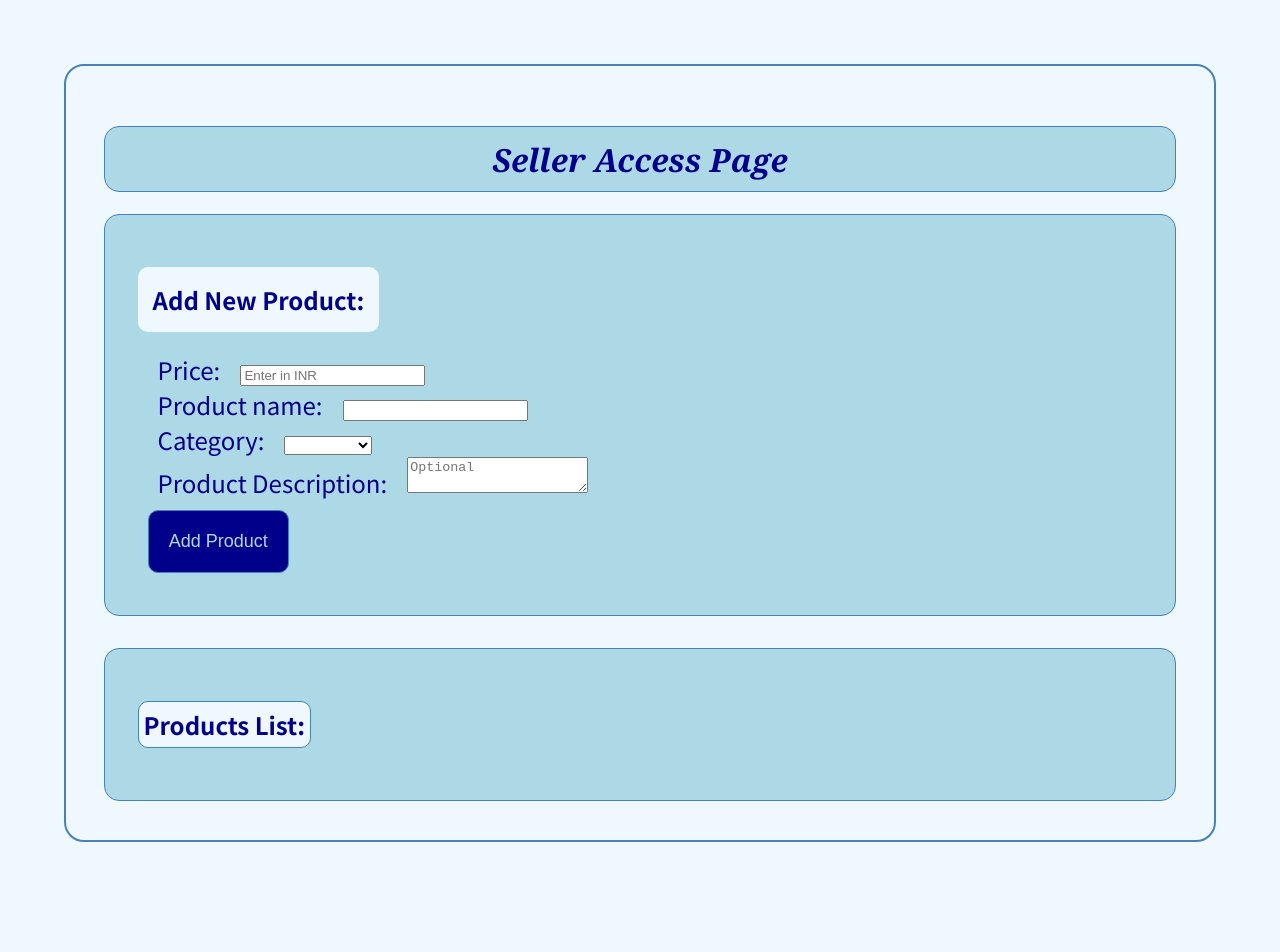
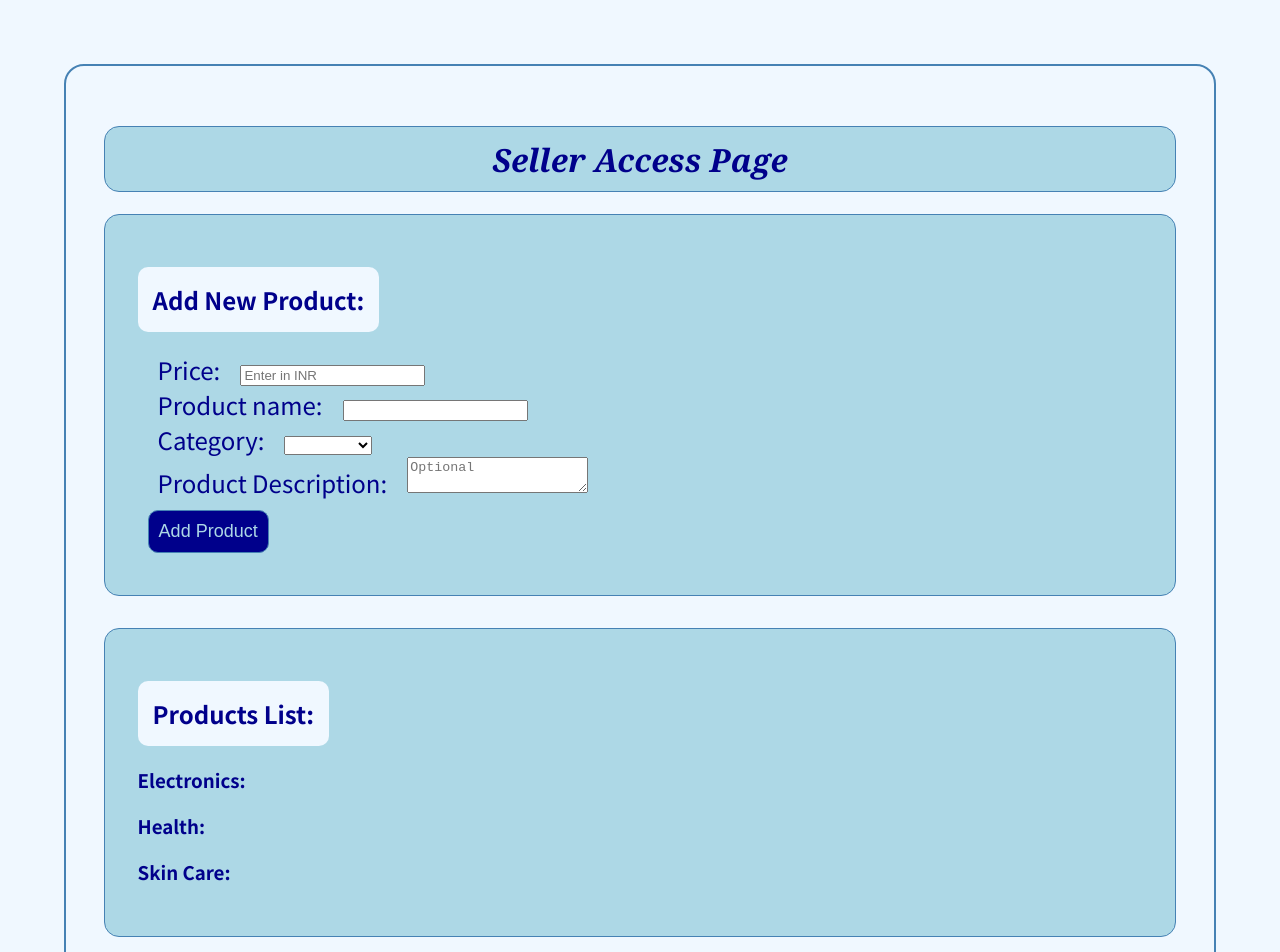
Before and after one commit to Meena024/SellerPageTrial, a React (Create React App) app: page / in a window 1280 px wide. Shown: the top 952 px of the page. Before the commit the page ends 906 px from the top, so only its background shows below. Built offline with nearby package versions, Linux system fonts and the light colour scheme.

Commit message:
stored products listed below, edit and remove functions embedded.

```diff
--- a/src/Components/ProductInputForm.css
+++ b/src/Components/ProductInputForm.css
@@ -17,7 +17,7 @@ button {
   background-color: darkblue;
   color: lightblue;
   border: 1.5px steelblue solid;
-  padding: 2%;
+  padding: 1%;
   margin: 1%;
   border-radius: 10px;
   font-size: large;
--- a/src/Components/ProductInputForm.js
+++ b/src/Components/ProductInputForm.js
@@ -1,5 +1,4 @@
-import React, { useContext, useState } from "react";
-import "../Context/Productcontext";
+import React, { useContext, useState, useEffect } from "react";
 import "./ProductInputForm.css";
 import { ProductContext } from "../Context/Productcontext";
 
@@ -9,7 +8,16 @@ const ProductInputForm = () => {
   const [category, setCategory] = useState("");
   const [description, setDescription] = useState("");
 
-  const { addProduct } = useContext(ProductContext);
+  const { addProduct, currentProduct } = useContext(ProductContext);
+
+  useEffect(() => {
+    if (currentProduct) {
+      setPrice(currentProduct.price);
+      setProduct_name(currentProduct.product_name);
+      setCategory(currentProduct.category);
+      setDescription(currentProduct.description);
+    }
+  }, [currentProduct]);
 
   const handleSubmit = (e) => {
     e.preventDefault();
--- a/src/Components/ProductsListing.css
+++ b/src/Components/ProductsListing.css
@@ -9,8 +9,7 @@
 
 .listing-h2 {
   width: fit-content;
-    border: 1.5px steelblue solid;
   border-radius: 10px;
-    padding: 0.5%;
+  padding: 1.5%;
   background-color: aliceblue;
 }
--- a/src/Components/ProductsListing.js
+++ b/src/Components/ProductsListing.js
@@ -1,10 +1,32 @@
-import React from "react";
+import React, { useContext } from "react";
+import { ProductContext } from "../Context/Productcontext";
 import "./ProductsListing.css";
 
 const ProductsListing = () => {
+  const { products, onRemove, onEdit } = useContext(ProductContext);
+
+  const renderProducts = (category) => {
+    return products
+      .filter(
+        (product) => product.category.toLowerCase() === category.toLowerCase()
+      )
+      .map((product) => (
+        <li key={product.id} title="product.description">
+          {product.product_name}: {product.price}INR{" "}
+          <button onClick={() => onRemove(product.id)}>Remove</button>
+          <button onClick={() => onEdit(product.id)}>Edit</button>
+        </li>
+      ));
+  };
   return (
     <div className="listing">
       <h2 className="listing-h2">Products List:</h2>
+      <h3>Electronics:</h3>
+      <ul>{renderProducts("Electronics")}</ul>
+      <h3>Health:</h3>
+      <ul>{renderProducts("Health")}</ul>
+      <h3>Skin Care:</h3>
+      <ul>{renderProducts("Skin Care")}</ul>
     </div>
   );
 };
--- a/src/Context/Productcontext.js
+++ b/src/Context/Productcontext.js
@@ -4,6 +4,7 @@ export const ProductContext = createContext();
 
 export const ProductProvider = ({ children }) => {
   const [products, setProducts] = useState([]);
+  const [currentProduct, setCurrentProduct] = useState(null);
 
   const addProduct = (product) => {
     setProducts((prevProducts) => [
@@ -13,8 +14,30 @@ export const ProductProvider = ({ children }) => {
     // console.log(products);
   };
 
+  const onRemove = (id) => {
+    setProducts((prevProducts) =>
+      prevProducts.filter((product) => product.id !== id)
+    );
+  };
+
+  const onEdit = (id) => {
+    const editProduct = products.find((product) => product.id === id);
+    if (editProduct) {
+      setCurrentProduct(editProduct);
+      onRemove(id);
+    }
+  };
+
   return (
-    <ProductContext.Provider value={{ products, addProduct }}>
+    <ProductContext.Provider
+      value={{
+        products,
+        addProduct,
+        onRemove,
+        onEdit,
+        currentProduct,
+      }}
+    >
       {children}
     </ProductContext.Provider>
   );
```
Lines whose indentation alone changed are shown as unchanged.
